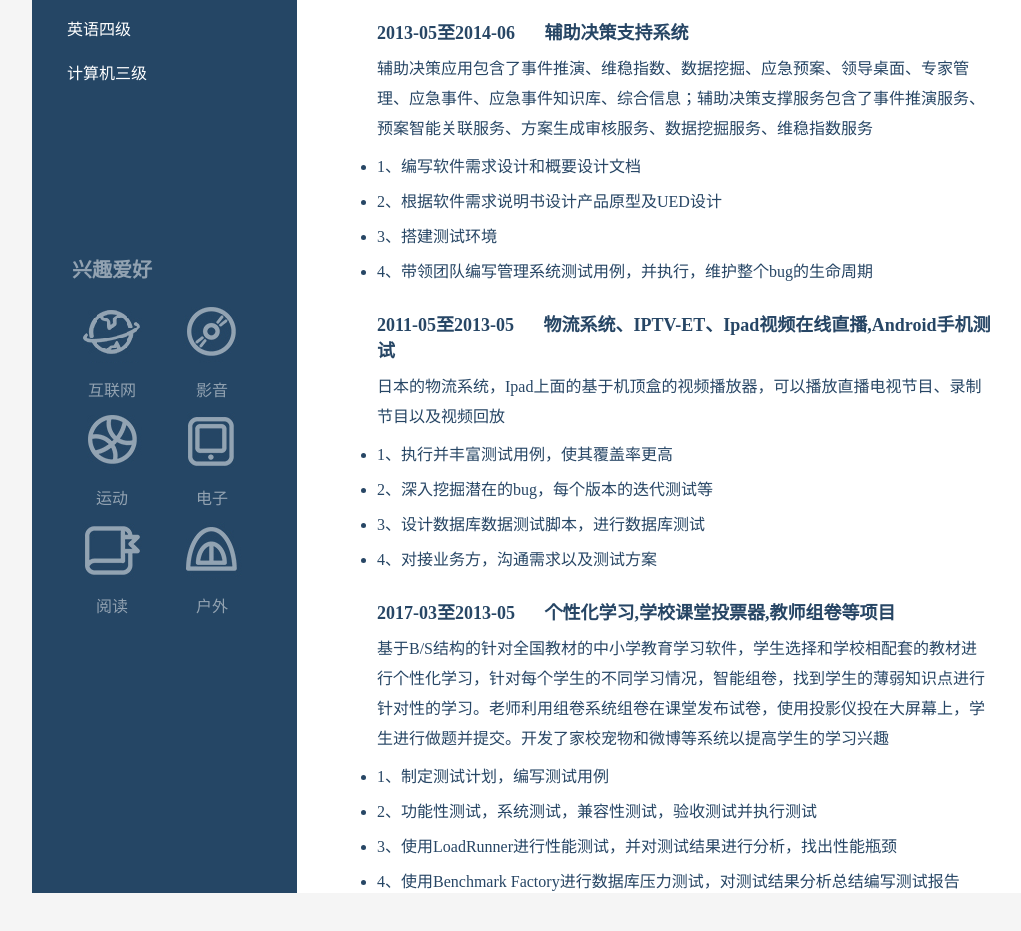
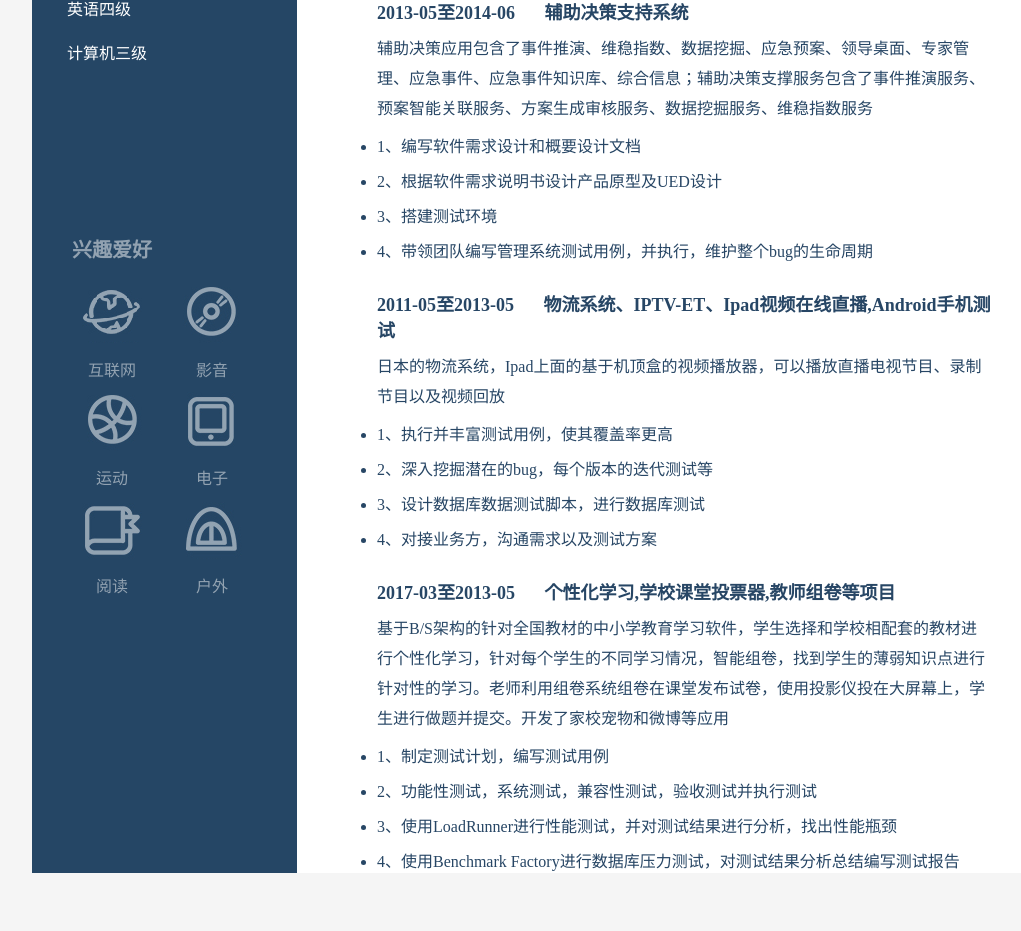
Before and after one commit to caiye1985/cv, a plain HTML site: page index.html in a window 1280 px wide. Shown: the part 2027-2958 px from the top of the page, without its empty margins (108-1129 px from the left). After the commit the page ends 2920 px from the top, so only its background shows below. Drawn offline with Linux system fonts and the light colour scheme.

Commit message:
modify the pdf

```diff
--- a/css/style.css
+++ b/css/style.css
@@ -9,12 +9,12 @@ body{
   background: #f5f5f5;
 }
 .container {
-  margin-top: 40px;
+  margin-top: 20px;
   margin-right: auto;
   margin-left: auto;
   width: 1000px;
   background: #fff;
-  margin-bottom: 40px;
+  margin-bottom: 20px;
   height: 2880px;
 }
 /*左侧*/
--- a/index.html
+++ b/index.html
@@ -213,7 +213,7 @@
                                     <span> 个性化学习,学校课堂投票器,教师组卷等项目</span>
                                 </div>
                                 <div class="summery">
-                                    基于B/S结构的针对全国教材的中小学教育学习软件，学生选择和学校相配套的教材进行个性化学习，针对每个学生的不同学习情况，智能组卷，找到学生的薄弱知识点进行针对性的学习。老师利用组卷系统组卷在课堂发布试卷，使用投影仪投在大屏幕上，学生进行做题并提交。开发了家校宠物和微博等系统以提高学生的学习兴趣
+                                    基于B/S架构的针对全国教材的中小学教育学习软件，学生选择和学校相配套的教材进行个性化学习，针对每个学生的不同学习情况，智能组卷，找到学生的薄弱知识点进行针对性的学习。老师利用组卷系统组卷在课堂发布试卷，使用投影仪投在大屏幕上，学生进行做题并提交。开发了家校宠物和微博等应用
                                 </div>
                                 <li>1、制定测试计划，编写测试用例</li>
                                 <li>2、功能性测试，系统测试，兼容性测试，验收测试并执行测试</li>
```
Also changed, not shown: 1 other file.
